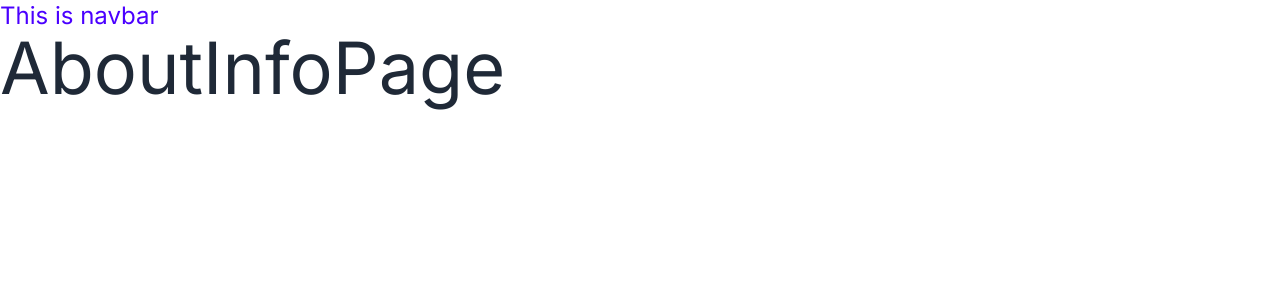
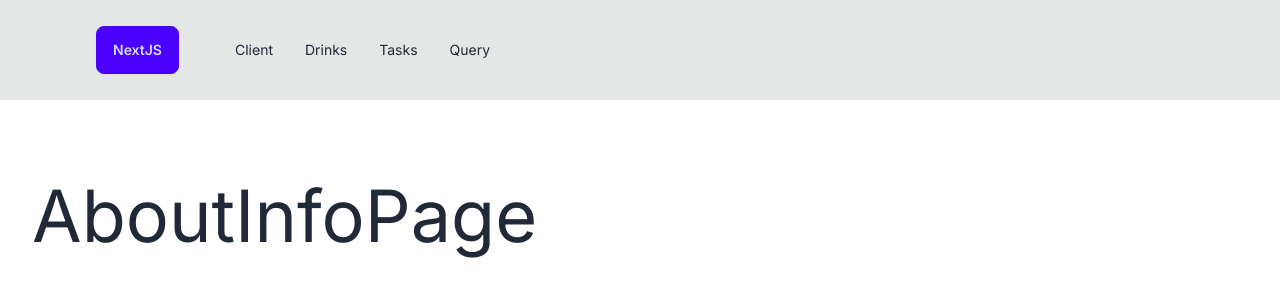
Before and after one commit to creativeloc/nextjs-tutorial, a Next.js app: page /about/info in a window 1280 px wide. Shown: the top 300 px of the page. Built offline with nearby package versions, Linux system fonts and the light colour scheme.

Commit message:
implemented navbar component

```diff
--- a/app/layout.js
+++ b/app/layout.js
@@ -1,5 +1,6 @@
 import { Inter } from "next/font/google"
 import "./globals.css"
+import Navbar from "../components/Navbar"
 
 const inter = Inter({ subsets: ["latin"] })
 
@@ -12,8 +13,8 @@ export default function RootLayout({ children }) {
   return (
     <html lang="en">
       <body className={inter.className}>
-        <nav className="text-2xl text-primary">This is navbar</nav>
-        {children}
+        <Navbar />
+        <main className="px-8 py-20 mx-w-6xl mx-auto">{children}</main>
       </body>
     </html>
   )
--- a/components/Navbar.jsx
+++ b/components/Navbar.jsx
@@ -10,7 +10,7 @@ const links = [
 const Navbar = () => {
   return (
     <nav className="bg-base-300 py-4">
-      <div className="navbar px-8 max-w-6xl max-auto flex-col sm:flex-row">
+      <div className="navbar px-8 max-w-6xl mx-auto flex-col sm:flex-row">
         <Link href="/" className="btn btn-primary">
           NextJS
         </Link>
```
